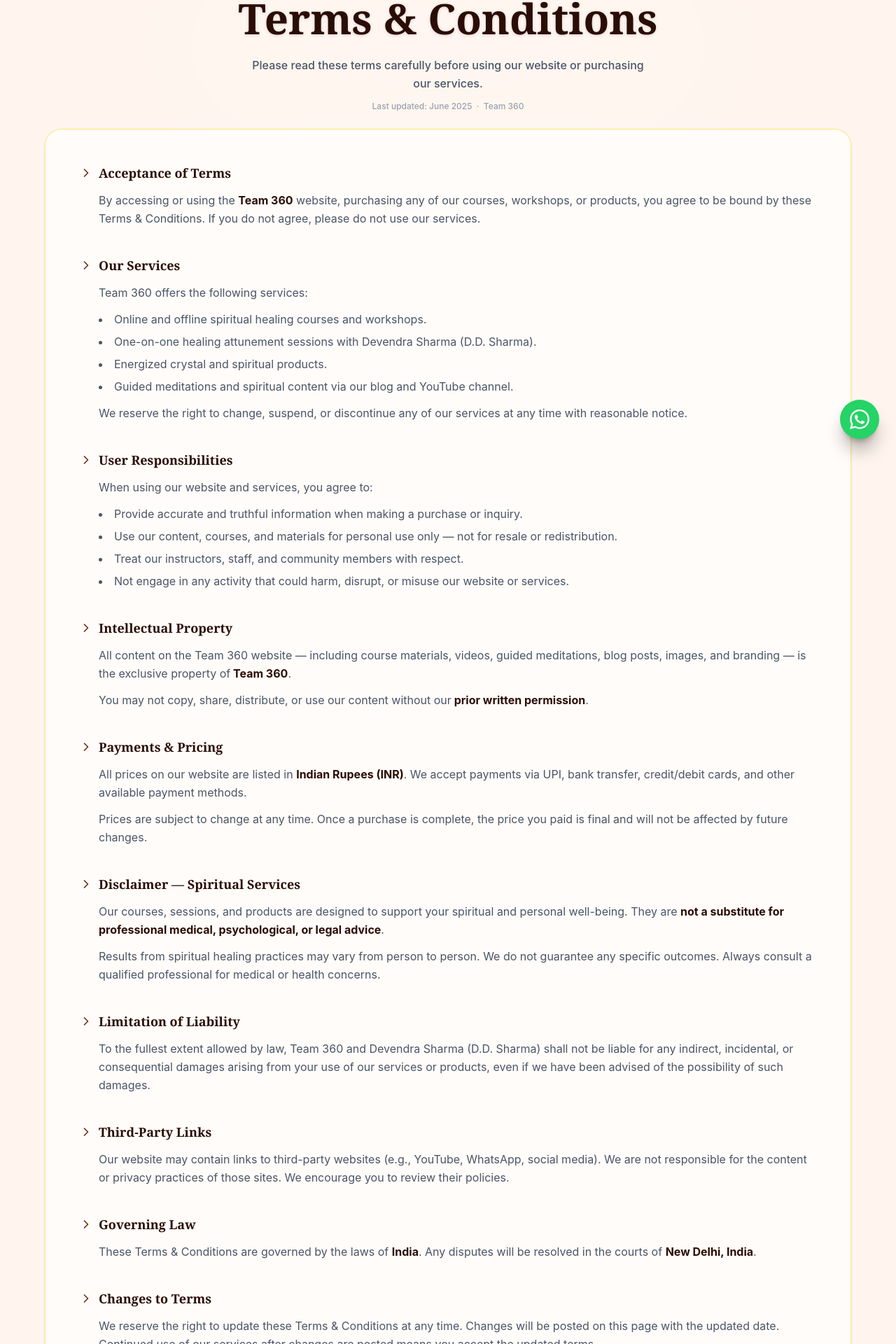
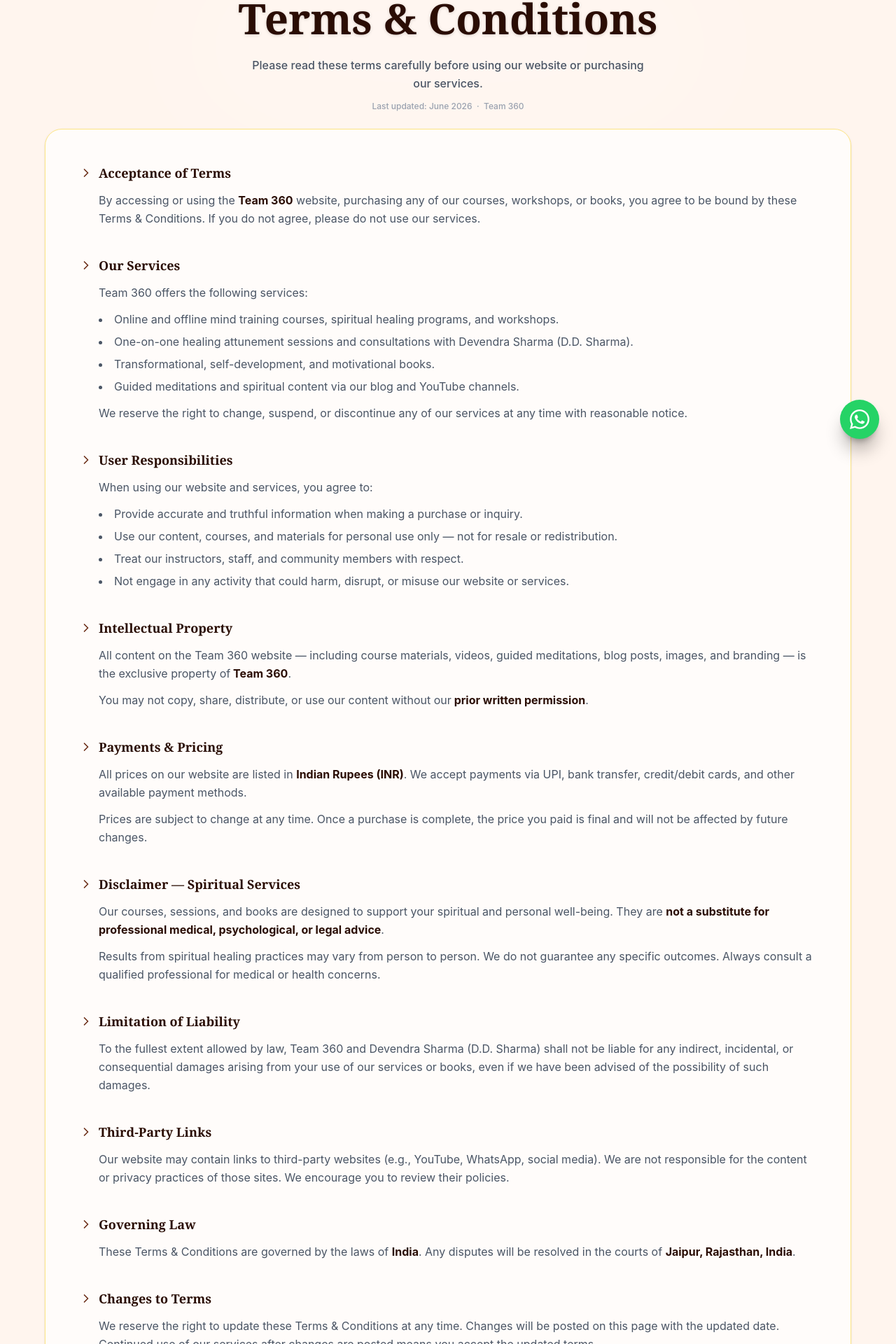
Before and after one commit to texwebsolutionprivatelimited/team_360, a React (Vite) app: page /terms-and-conditions in a window 1280 px wide. Shown: the part 149-2069 px from the top of the page at 70% size. Built offline with nearby package versions, Linux system fonts and the light colour scheme; a web font is replaced by a local one.

Commit message:
feat: implement core website pages and layout structure including policies, navigation, and landing components

```diff
--- a/src/App.jsx
+++ b/src/App.jsx
@@ -5,7 +5,7 @@
 import ContactModal from './components/ContactModal';
 import Home from './pages/Home';
 import About from './pages/About';
-import ProductsPage from './pages/ProductsPage';
+import BooksPage from './pages/BooksPage';
 import CoursesPage from './pages/CoursesPage';
 import CourseDetailsPage from './pages/CourseDetailsPage';
 import BlogPage from './pages/BlogPage';
@@ -70,7 +70,7 @@
         <Routes>
           <Route path="/" element={<Home onOpenModal={handleOpenModal} onAddToCart={handleAddToCart} />} />
           <Route path="/about" element={<About />} />
-          <Route path="/products" element={<ProductsPage />} />
+          <Route path="/books" element={<BooksPage />} />
           <Route path="/courses" element={<CoursesPage onOpenModal={handleOpenModal} />} />
           <Route path="/courses/:id" element={<CourseDetailsPage />} />
           <Route path="/blog" element={<BlogPage />} />
--- a/src/components/BooksGrid.jsx
+++ b/src/components/BooksGrid.jsx
@@ -3,7 +3,7 @@
 import { Gem, Star, Shield, Zap, ChevronLeft, ChevronRight } from 'lucide-react';
 import { useAdminContent } from '../admin/contentStore';
 
-export default function Products({ limit }) {
+export default function BooksGrid({ limit }) {
   const products = useAdminContent('products');
   const [searchParams, setSearchParams] = useSearchParams();
   const itemsPerPage = 12;
@@ -265,7 +265,7 @@
         {limit && (
           <div className="mt-6 sm:mt-8 text-center">
             <Link
-              to="/products"
+              to="/books"
               className="inline-flex items-center gap-2 bg-[#2A0D04] hover:bg-[#6B2D17] text-white font-black text-xs sm:text-sm px-4 sm:px-8 py-3.5 sm:py-4 rounded-xl transition-all duration-300 shadow-lg hover:shadow-xl hover:shadow-[#2A0D04]/15 active:scale-95 uppercase tracking-widest border border-white/10 whitespace-nowrap"
             >
               <span className="hidden sm:inline">Explore All Spiritual &amp; Motivational Books</span>
--- a/src/components/Footer.jsx
+++ b/src/components/Footer.jsx
@@ -116,7 +116,7 @@
                 <svg className="w-5 h-5 fill-white group-hover:fill-[#1877F2] transition-colors" viewBox="0 0 24 24"><path d="M24 12.073c0-6.627-5.373-12-12-12s-12 5.373-12 12c0 5.99 4.388 10.954 10.125 11.854v-8.385H7.078v-3.47h3.047V9.43c0-3.007 1.792-4.669 4.533-4.669 1.312 0 2.686.235 2.686.235v2.953H15.83c-1.491 0-1.956.925-1.956 1.874v2.25h3.328l-.532 3.47h-2.796v8.385C19.612 23.027 24 18.062 24 12.073z" /></svg>
               </a>
               <a
-                href="https://wa.me/916376779062?text=Hello%20Team%20360%20Support!%20I%20would%20like%20to%20enquire%20about%20your%20spiritual%20courses%2C%20workshops%2C%20or%20blessed%20crystal%20products.%20Please%20guide%20me!"
+                href="https://wa.me/916376779062?text=Hello%20Team%20360%20Support!%20I%20would%20like%20to%20enquire%20about%20your%20spiritual%20courses%2C%20workshops%2C%20or%20motivational%20books.%20Please%20guide%20me!"
                 target="_blank"
                 rel="noopener noreferrer"
                 className="w-9 h-9 rounded-xl bg-white/5 border border-white/10 text-white/70 hover:border-emerald-500/40 hover:bg-emerald-500/5 hover:-translate-y-1 transition-all duration-300 flex items-center justify-center shadow-md cursor-pointer group"
@@ -138,7 +138,7 @@
                 { label: 'Home', href: '/' },
                 { label: 'About Us', href: '/about' },
                 { label: 'All Courses', href: '/courses' },
-                { label: 'Bookstore', href: '/products' },
+                { label: 'Bookstore', href: '/books' },
                 { label: 'Blog', href: '/blog' },
                 { label: 'Contact', href: '/contact' },
               ].map(({ label, href }) => (
--- a/src/components/Navbar.jsx
+++ b/src/components/Navbar.jsx
@@ -29,7 +29,7 @@
 
     if (path === '/about') {
       setActiveSection('About');
-    } else if (path === '/products' || path.startsWith('/products/')) {
+    } else if (path === '/books' || path.startsWith('/books/')) {
       setActiveSection('Books');
     } else if (path === '/blog' || path.startsWith('/blog/')) {
       setActiveSection('Blog');
@@ -46,7 +46,7 @@
     { name: 'Home', href: '/', icon: <Home className="w-5 h-5" /> },
     { name: 'About', href: '/about', icon: <User className="w-5 h-5" /> },
     { name: 'Courses', href: '/courses', icon: <BookOpen className="w-5 h-5" /> },
-    { name: 'Books', href: '/products', icon: <BookMarked className="w-5 h-5" /> },
+    { name: 'Books', href: '/books', icon: <BookMarked className="w-5 h-5" /> },
   ];
 
   const secondLinks = [
--- a/src/components/ScrollToTop.jsx
+++ b/src/components/ScrollToTop.jsx
@@ -18,7 +18,7 @@
     title: '1-to-1 Subconscious & Mind Coaching | D.D. Sharma Ji',
     desc: 'Book a private personal coaching session with D.D. Sharma Ji to reprogram your mind, resolve life goals, and build peak leadership skills.'
   },
-  '/products': {
+  '/books': {
     title: 'Spiritual & Motivational Books | Team 360 Bookstore',
     desc: 'Shop spiritual and motivational books by D.D. Sharma Ji including Mindset Badlo Aur Crorepatibano, Gayatri Quantum Energy, and daily journals.'
   },
@@ -52,7 +52,7 @@
     window.scrollTo(0, 0);
 
     // 2. Set dynamic Google SEO values for static pages
-    // (Details pages like /courses/:id, /products/:id, /blog/:id manage their own titles dynamically)
+    // (Details pages like /courses/:id, /books/:id, /blog/:id manage their own titles dynamically)
     if (SEO_MAP[pathname]) {
       const { title, desc } = SEO_MAP[pathname];
       document.title = title;
--- a/src/pages/Home.jsx
+++ b/src/pages/Home.jsx
@@ -6,7 +6,7 @@
 import Offerings from '../components/Offerings';
 import FeaturesGrid from '../components/FeaturesGrid';
 import GayatriMantraScience from '../components/GayatriMantraScience';
-import Products from '../components/Products';
+import BooksGrid from '../components/BooksGrid';
 import VideoReviews from '../components/VideoReviews';
 import Testimonials, { WriteTestimonialForm } from '../components/Testimonials';
 import Blog from '../components/Blog';
@@ -99,7 +99,7 @@
       <Offerings onOpenModal={onOpenModal} />
       <FeaturesGrid />
       <GayatriMantraScience />
-      <Products limit={4} />
+      <BooksGrid limit={4} />
       <AboutBrief />
       <PhotoGallery />
       <NewsTestimonials />
--- a/src/pages/PrivacyPolicy.jsx
+++ b/src/pages/PrivacyPolicy.jsx
@@ -33,7 +33,7 @@
             We respect your privacy. Here is how we collect, use, and protect your personal information.
           </p>
           <p className="text-xs text-gray-400 mt-3 font-medium">
-            Last updated: June 2025 &nbsp;·&nbsp; Team 360
+            Last updated: June 2026 &nbsp;·&nbsp; Team 360
           </p>
         </div>
       </div>
@@ -47,7 +47,7 @@
               Welcome to <strong className="text-[#2A0D04]">Team 360</strong> ("we", "us", or "our"). We are
               committed to protecting your personal information and your right to privacy. This Privacy Policy
               explains how we collect, use, and share information when you visit our website or purchase our
-              courses, workshops, and crystal products.
+              courses, workshops, and transformational books.
             </p>
           </Section>
 
@@ -64,7 +64,7 @@
           <Section title="How We Use Your Information">
             <p>We use the information we collect to:</p>
             <ul className="list-disc list-inside space-y-1.5">
-              <li>Process your orders and deliver courses or products.</li>
+              <li>Process your orders and deliver courses or books.</li>
               <li>Respond to your inquiries and provide customer support.</li>
               <li>Send you updates about new courses, workshops, or offers (only if you opt-in).</li>
               <li>Improve our website and services.</li>
--- a/src/pages/TermsAndConditions.jsx
+++ b/src/pages/TermsAndConditions.jsx
@@ -33,7 +33,7 @@
             Please read these terms carefully before using our website or purchasing our services.
           </p>
           <p className="text-xs text-gray-400 mt-3 font-medium">
-            Last updated: June 2025 &nbsp;·&nbsp; Team 360
+            Last updated: June 2026 &nbsp;·&nbsp; Team 360
           </p>
         </div>
       </div>
@@ -45,7 +45,7 @@
           <Section title="Acceptance of Terms">
             <p>
               By accessing or using the <strong className="text-[#2A0D04]">Team 360</strong> website, purchasing
-              any of our courses, workshops, or products, you agree to be bound by these Terms &amp; Conditions.
+              any of our courses, workshops, or books, you agree to be bound by these Terms &amp; Conditions.
               If you do not agree, please do not use our services.
             </p>
           </Section>
@@ -53,10 +53,10 @@
           <Section title="Our Services">
             <p>Team 360 offers the following services:</p>
             <ul className="list-disc list-inside space-y-1.5">
-              <li>Online and offline spiritual healing courses and workshops.</li>
-              <li>One-on-one healing attunement sessions with Devendra Sharma (D.D. Sharma).</li>
-              <li>Energized crystal and spiritual products.</li>
-              <li>Guided meditations and spiritual content via our blog and YouTube channel.</li>
+              <li>Online and offline mind training courses, spiritual healing programs, and workshops.</li>
+              <li>One-on-one healing attunement sessions and consultations with Devendra Sharma (D.D. Sharma).</li>
+              <li>Transformational, self-development, and motivational books.</li>
+              <li>Guided meditations and spiritual content via our blog and YouTube channels.</li>
             </ul>
             <p>
               We reserve the right to change, suspend, or discontinue any of our services at any time with
@@ -99,7 +99,7 @@
 
           <Section title="Disclaimer — Spiritual Services">
             <p>
-              Our courses, sessions, and products are designed to support your spiritual and personal well-being.
+              Our courses, sessions, and books are designed to support your spiritual and personal well-being.
               They are <strong className="text-[#2A0D04]">not a substitute for professional medical, psychological,
               or legal advice</strong>.
             </p>
@@ -113,7 +113,7 @@
             <p>
               To the fullest extent allowed by law, Team 360 and Devendra Sharma (D.D. Sharma) shall not be liable for
               any indirect, incidental, or consequential damages arising from your use of our services or
-              products, even if we have been advised of the possibility of such damages.
+              books, even if we have been advised of the possibility of such damages.
             </p>
           </Section>
 
@@ -128,7 +128,7 @@
           <Section title="Governing Law">
             <p>
               These Terms &amp; Conditions are governed by the laws of <strong className="text-[#2A0D04]">India</strong>.
-              Any disputes will be resolved in the courts of <strong className="text-[#2A0D04]">New Delhi, India</strong>.
+              Any disputes will be resolved in the courts of <strong className="text-[#2A0D04]">Jaipur, Rajasthan, India</strong>.
             </p>
           </Section>
 
```
Also changed, not shown: src/pages/BooksPage.jsx (+4 -4 lines), src/pages/RefundPolicy.jsx (+11 -11 lines).
